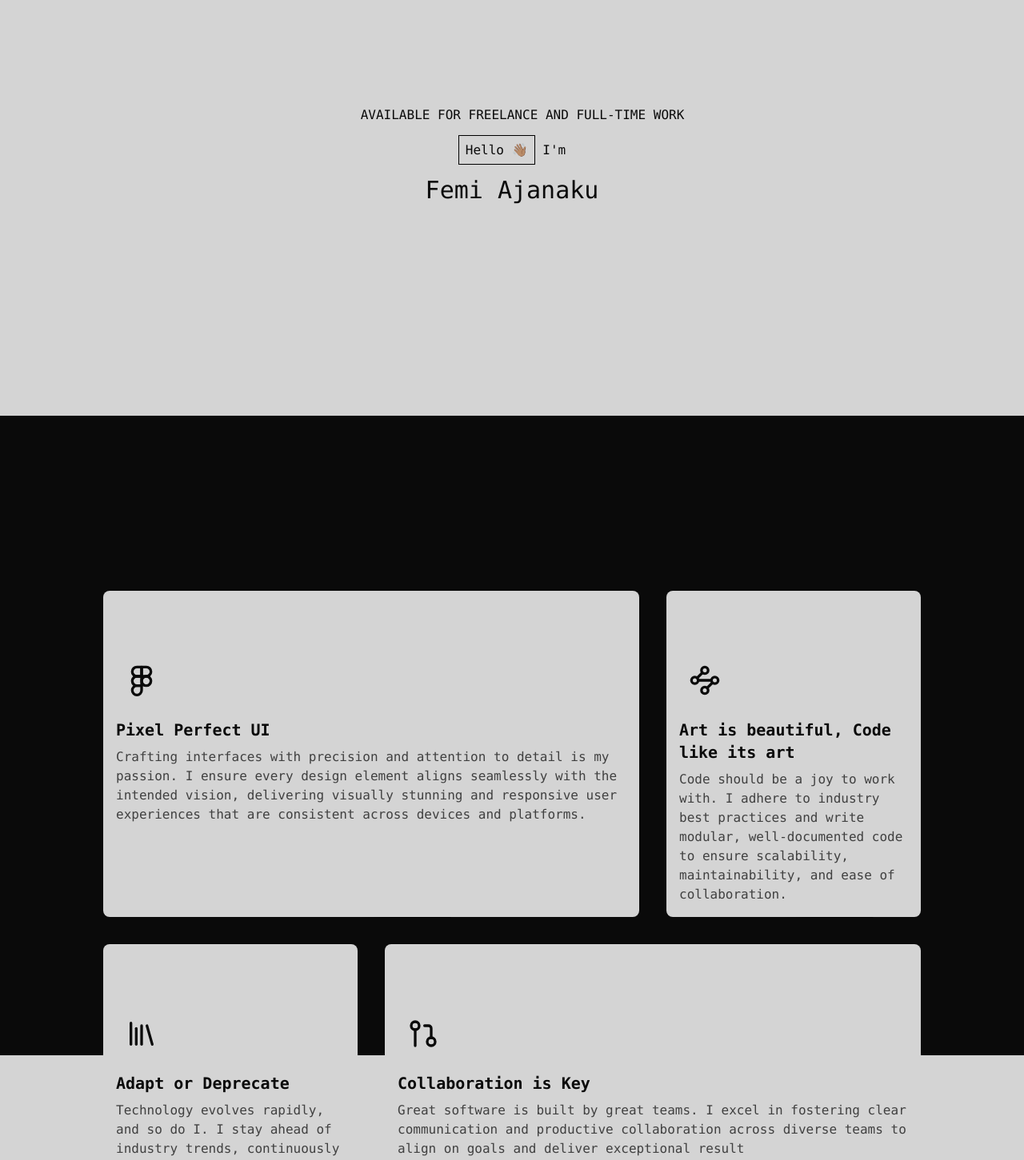
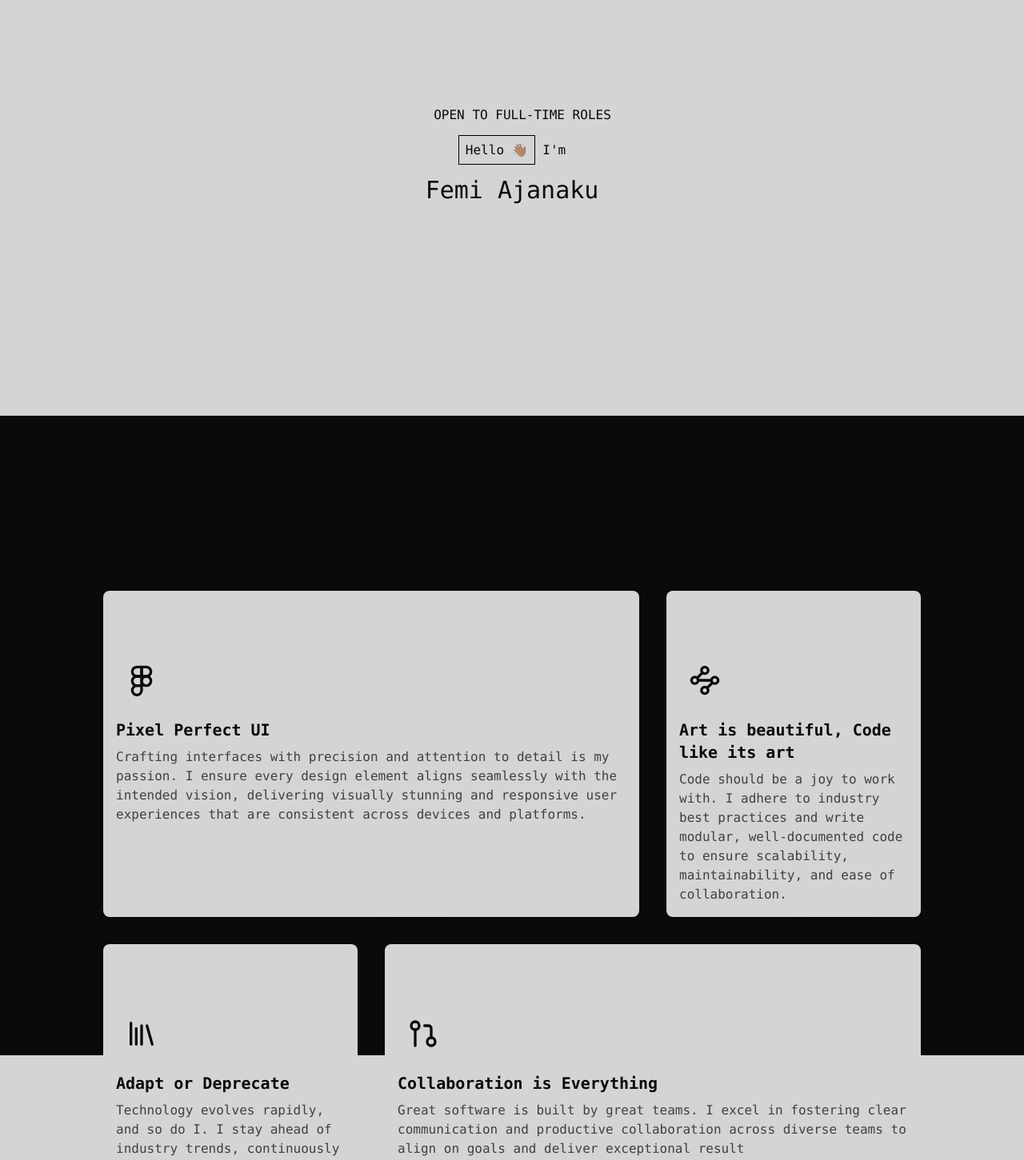
Before and after one commit to Stanwukong/femiajanaku, a Next.js app: page / in a window 1280 px wide. Shown: the part 280-1731 px from the top of the page at 80% size. Built offline with nearby package versions, Linux system fonts and the light colour scheme.

Commit message:
Fixed hero text

```diff
--- a/src/components/Home/Hero.tsx
+++ b/src/components/Home/Hero.tsx
@@ -13,7 +13,7 @@ const Hero = () => {
     <div className="flex flex-col h-screen items-center justify-center space-y-5 relative">
       <div className="flex items-center space-x-4">
         <span className="box w-[10px] h-[10px] bg-black animate-ping" />
-        <p>AVAILABLE FOR FREELANCE AND FULL-TIME WORK</p>
+        <p>OPEN TO FULL-TIME ROLES</p>
       </div>
       <span>
         <Greeting /> I&apos;m
--- a/src/components/Home/Services/index.tsx
+++ b/src/components/Home/Services/index.tsx
@@ -32,7 +32,7 @@ const Services = () => {
         />
         <ServiceCard
           icon={<GitPullRequest size={40} />}
-          title={"Collaboration is Key"}
+          title={"Collaboration is Everything"}
           description={`Great software is built by great teams. I excel in fostering clear communication
             and productive collaboration across diverse teams to align on goals and deliver exceptional result`}
           className="lg:col-span-2 "
--- a/src/components/projects/ProjectCard.tsx
+++ b/src/components/projects/ProjectCard.tsx
@@ -13,7 +13,7 @@ type ProjectProps = {
 
 const ProjectCard = ({ title, image, description, link }: ProjectProps) => {
   return (
-    <div className="flex flex-col border border-neutral-500 bg-neutral-300 p-4 space-y-4 md:hover:scale-90">
+    <div className="flex flex-col border border-neutral-500 bg-neutral-300 p-4 space-y-4">
       <Image src={image} alt={title} width={1000} height={1000} />
       <span>
         <h2 className="text-2xl">{title}</h2>
@@ -23,7 +23,7 @@ const ProjectCard = ({ title, image, description, link }: ProjectProps) => {
       <Link
         href={link}
         passHref
-        className="w-full p-3 text-center bg-black text-white hover:bg-white hover:text-black border-black border transition-colors"
+        className="w-full p-3 text-center bg-black hover:bg-neutral-800 text-white border-black border transition-colors"
       >
         View Project
       </Link>
```
